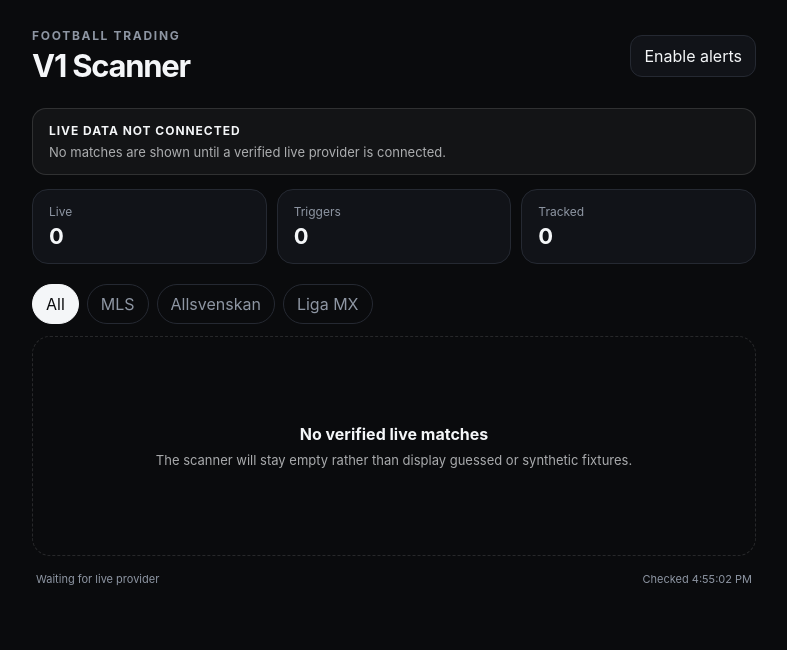
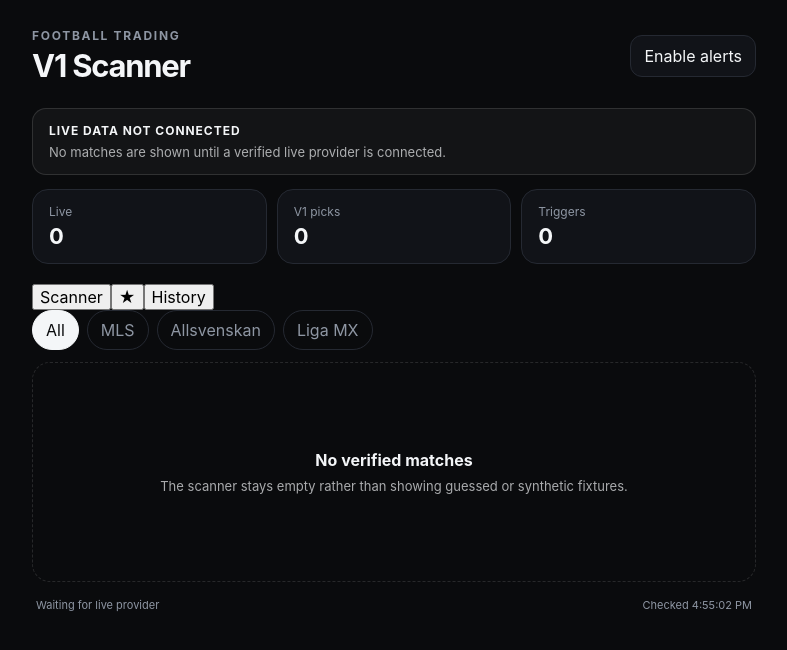
Before and after one commit to cuonglv1108/football-trading-v1, a Next.js app in the folder football-trading-v1/: page / in a window 1280 px wide. Shown: the top 650 px of the page, without its empty margins (246-1033 px from the left). Built offline with nearby package versions, Linux system fonts and the light colour scheme.

Commit message:
Add starred picks, saved history and V1 probability UI

```diff
--- a/football-trading-v1/app/page.tsx
+++ b/football-trading-v1/app/page.tsx
@@ -6,34 +6,78 @@ import { League, TradingMatch } from '../lib/types';
 
 const leagues: Array<'ALL' | League> = ['ALL', 'MLS', 'Allsvenskan', 'Liga MX'];
 type FeedMode = 'DEMO' | 'NO_LIVE_PROVIDER' | 'LIVE';
+type View = 'SCANNER' | 'STARRED' | 'HISTORY';
+
+const STAR_KEY = 'football-trading-v1-starred';
+const HISTORY_KEY = 'football-trading-v1-history';
 
 export default function Home() {
   const [matches, setMatches] = useState<TradingMatch[]>([]);
   const [league, setLeague] = useState<'ALL' | League>('ALL');
+  const [view, setView] = useState<View>('SCANNER');
+  const [starred, setStarred] = useState<TradingMatch[]>([]);
+  const [history, setHistory] = useState<TradingMatch[]>([]);
   const [updatedAt, setUpdatedAt] = useState('');
   const [mode, setMode] = useState<FeedMode>('NO_LIVE_PROVIDER');
   const [dataSource, setDataSource] = useState<string | null>(null);
   const previousStates = useRef<Record<string, string>>({});
 
+  useEffect(() => {
+    try {
+      setStarred(JSON.parse(localStorage.getItem(STAR_KEY) || '[]'));
+      setHistory(JSON.parse(localStorage.getItem(HISTORY_KEY) || '[]'));
+    } catch {}
+  }, []);
+
+  function persistStarred(next: TradingMatch[]) {
+    setStarred(next);
+    localStorage.setItem(STAR_KEY, JSON.stringify(next));
+  }
+
+  function persistHistory(next: TradingMatch[]) {
+    const deduped = Array.from(new Map(next.map(m => [`${m.id}-${m.state}-${m.status}`, m])).values()).slice(0, 100);
+    setHistory(deduped);
+    localStorage.setItem(HISTORY_KEY, JSON.stringify(deduped));
+  }
+
+  function toggleStar(match: TradingMatch) {
+    const exists = starred.some(m => m.id === match.id);
+    persistStarred(exists ? starred.filter(m => m.id !== match.id) : [{ ...match }, ...starred]);
+  }
+
   async function refresh() {
     const res = await fetch('/api/matches', { cache: 'no-store' });
     const data = await res.json();
-    setMatches(data.matches ?? []);
+    const incoming = (data.matches ?? []) as TradingMatch[];
+
+    setMatches(incoming);
     setUpdatedAt(data.updatedAt ?? '');
     setMode(data.mode ?? 'NO_LIVE_PROVIDER');
     setDataSource(data.dataSource ?? null);
 
     if (data.mode !== 'LIVE') return;
 
-    for (const m of (data.matches ?? []) as TradingMatch[]) {
+    for (const m of incoming) {
       const prev = previousStates.current[m.id];
-      if (prev && prev !== 'TRIGGER' && m.state === 'TRIGGER' && 'Notification' in window) {
-        if (Notification.permission === 'granted') {
+
+      if (m.notable && !starred.some(s => s.id === m.id)) {
+        persistStarred([{ ...m }, ...starred]);
+      }
+
+      if (prev && prev !== 'TRIGGER' && m.state === 'TRIGGER') {
+        persistHistory([{ ...m }, ...history]);
+
+        if ('Notification' in window && Notification.permission === 'granted') {
           new Notification(`V1 TRIGGER — ${m.home} vs ${m.away}`, {
-            body: `${m.status} | ${m.scoreHome}-${m.scoreAway} | Corners ${m.cornersHome}-${m.cornersAway}`,
+            body: `${m.status} | ${m.scoreHome}-${m.scoreAway} | Corners ${m.cornersHome}-${m.cornersAway} | V1 ${m.winProbability ?? 0}%`,
           });
         }
       }
+
+      if (m.status === 'FT' && prev !== 'FT') {
+        persistHistory([{ ...m }, ...history]);
+      }
+
       previousStates.current[m.id] = m.state ?? '';
     }
   }
@@ -42,11 +86,17 @@ export default function Home() {
     refresh();
     const id = setInterval(refresh, 1000);
     return () => clearInterval(id);
-  }, []);
+  }, [starred, history]);
 
-  const filtered = useMemo(() => league === 'ALL' ? matches : matches.filter(m => m.league === league), [matches, league]);
+  const sourceList = view === 'STARRED' ? starred : view === 'HISTORY' ? history : matches;
+  const filtered = useMemo(
+    () => league === 'ALL' ? sourceList : sourceList.filter(m => m.league === league),
+    [sourceList, league]
+  );
+
   const liveCount = matches.filter(m => m.status === 'LIVE' || m.status === 'HT').length;
   const triggerCount = matches.filter(m => m.state === 'TRIGGER').length;
+  const notableCount = matches.filter(m => m.notable).length;
 
   async function enableNotifications() {
     if ('Notification' in window) await Notification.requestPermission();
@@ -75,9 +125,15 @@ export default function Home() {
 
       <section className="summary">
         <div><span>Live</span><strong>{liveCount}</strong></div>
+        <div><span>V1 picks</span><strong>{notableCount}</strong></div>
         <div><span>Triggers</span><strong>{triggerCount}</strong></div>
-        <div><span>Tracked</span><strong>{matches.length}</strong></div>
       </section>
+
+      <nav className="mainTabs">
+        <button className={view === 'SCANNER' ? 'active' : ''} onClick={() => setView('SCANNER')}>Scanner</button>
+        <button className={view === 'STARRED' ? 'active' : ''} onClick={() => setView('STARRED')}>★</button>
+        <button className={view === 'HISTORY' ? 'active' : ''} onClick={() => setView('HISTORY')}>History</button>
+      </nav>
 
       <nav className="leagueTabs">
         {leagues.map(item => (
@@ -87,12 +143,35 @@ export default function Home() {
         ))}
       </nav>
 
+      {view === 'HISTORY' && history.length > 0 && (
+        <div className="historyBar">
+          <span>Saved automatically when V1 triggers or a match finishes.</span>
+          <button onClick={() => { setHistory([]); localStorage.removeItem(HISTORY_KEY); }}>Clear</button>
+        </div>
+      )}
+
       <section className="matchList">
         {filtered.length > 0
-          ? filtered.map(match => <MatchCard key={match.id} match={match} />)
+          ? filtered.map(match => (
+              <MatchCard
+                key={`${match.id}-${view}`}
+                match={match}
+                starred={starred.some(m => m.id === match.id)}
+                onToggleStar={view !== 'HISTORY' ? toggleStar : undefined}
+                compact={view === 'HISTORY'}
+              />
+            ))
           : <div className="emptyState">
-              <strong>No verified live matches</strong>
-              <span>The scanner will stay empty rather than display guessed or synthetic fixtures.</span>
+              <strong>
+                {view === 'STARRED' ? 'No starred matches yet' : view === 'HISTORY' ? 'No saved history yet' : 'No verified matches'}
+              </strong>
+              <span>
+                {view === 'STARRED'
+                  ? 'Upcoming V1 picks will be added here automatically. You can also star a match manually.'
+                  : view === 'HISTORY'
+                    ? 'Triggered and finished matches will be saved here automatically.'
+                    : 'The scanner stays empty rather than showing guessed or synthetic fixtures.'}
+              </span>
             </div>}
       </section>
 
```
